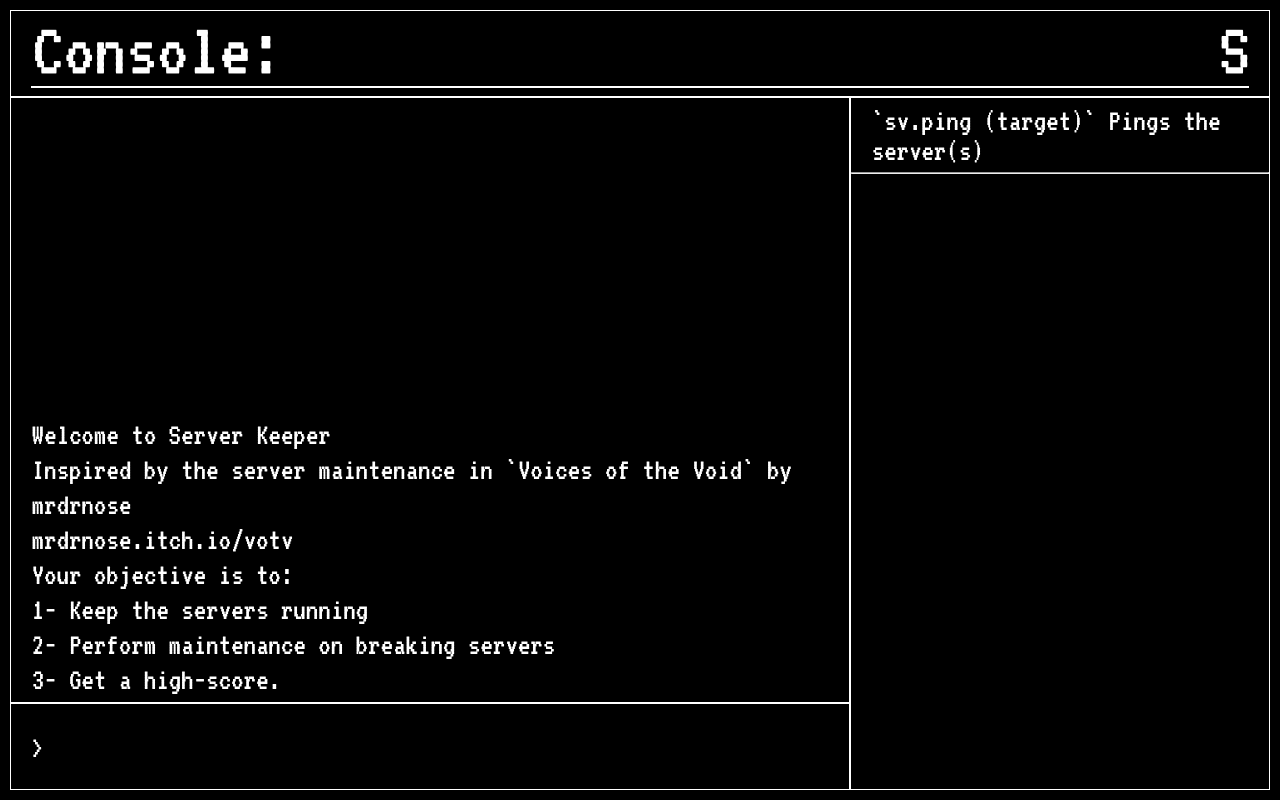
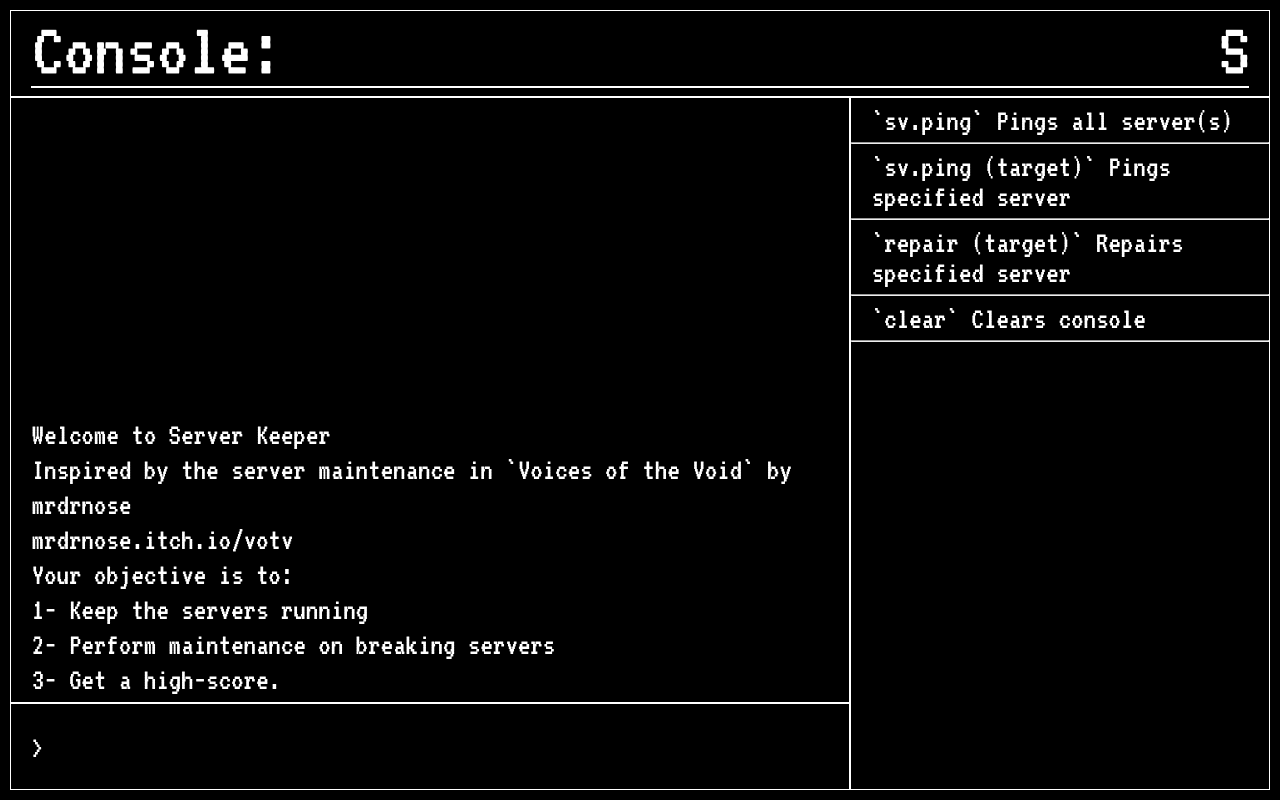
Before and after one commit to migdood/Server-Game, a plain HTML site: page index.html in a window 1280 px wide. Drawn offline with Linux system fonts and the light colour scheme.

Commit message:
Updated commands displayed to user Added Todo list

```diff
--- a/index.html
+++ b/index.html
@@ -28,12 +28,18 @@
       </div>
     </main>
     <div class="inputContainer">
-      ><input type="text" name="" id="displayInput" autocomplete="off"/>
+      ><input type="text" name="" id="displayInput" autocomplete="off" />
     </div>
     <aside>
       <div id="tutorial">
-        <p>`sv.ping (target)` Pings the server(s)</p>
+        <p>`sv.ping` Pings all server(s)</p>
         <hr />
+        <p>`sv.ping (target)` Pings specified server</p>
+        <hr />
+        <p>`repair (target)` Repairs specified server</p>
+        <hr />
+        <p>`clear` Clears console</p>
+        <hr>
       </div>
     </aside>
   </body>
--- a/js/script.js
+++ b/js/script.js
@@ -1,6 +1,11 @@
 const Global_Repeat_Response_Speed = 10;
 const Global_Console_Response_Speed = 5;
-
+// TODO:
+// Add Electrical Transformers which die much slower but need a reboot to fix and take a few seconds
+// Add a small math puzzle to each server when repairing.
+// Add colors to the console.
+// Add a way to cancel the display of all servers because it's taking too long.
+// Add a way to see critically low servers on the side or something.
 document.addEventListener("DOMContentLoaded", async () => {
   input.disabled = true;
   await typeWriter(
@@ -264,7 +269,7 @@
     case "inspo":
     case "credit":
     case "credits":
-      await typeWriter("Migdood on github: github.com/migdood", 30);
+      await typeWriter("Made by Migdood on github: github.com/migdood", 30);
       await typeWriter(
         "Inspired by Voices of the Void: mrdrnose.itch.io/votv",
         30
```
